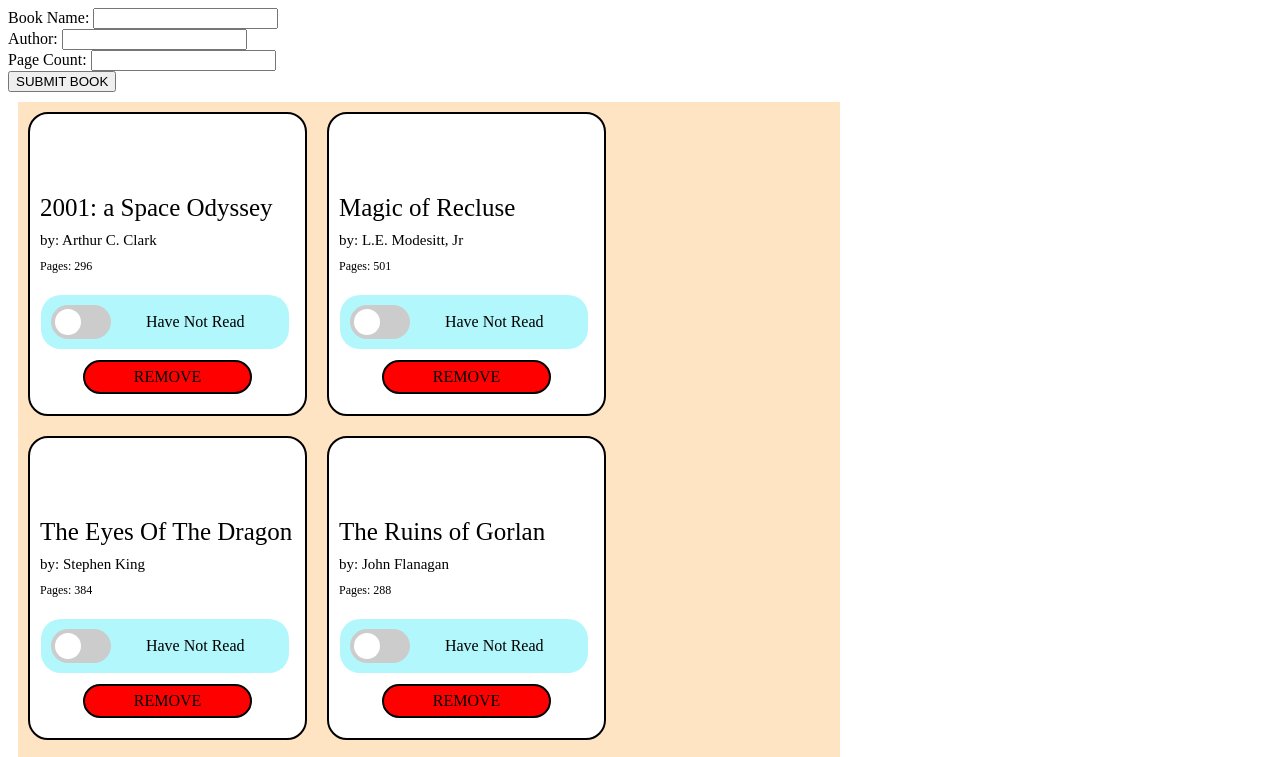
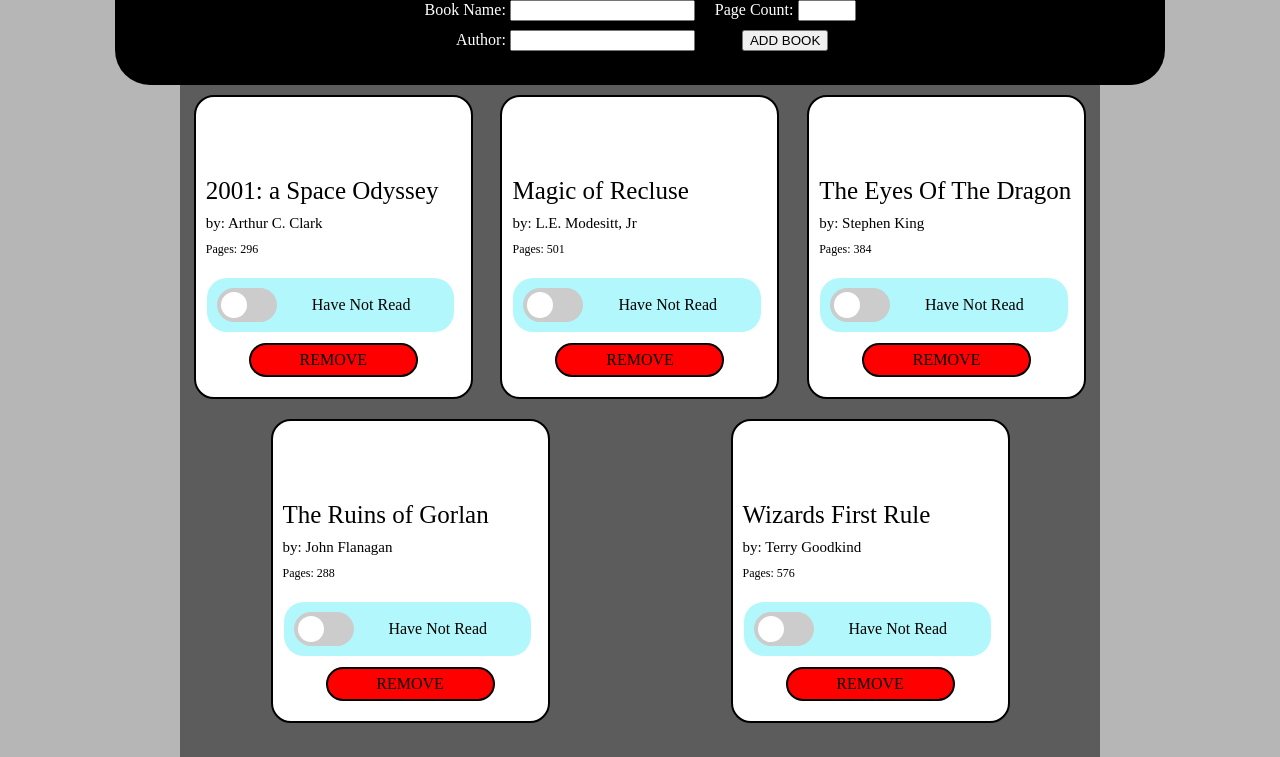
Before and after one commit to cwilliamson29/BookLibrary, a plain HTML site: page index.html in a window 1280 px wide. Shown: the top 757 px of the page. Drawn offline with Linux system fonts and the light colour scheme.

Commit message:
adjusting css styles

```diff
--- a/css/main.css
+++ b/css/main.css
@@ -1,4 +1,65 @@
-.books{
+html,
+body {
+    height: 100%;
+}
+
+body {
+    margin: auto;
+    background: rgb(182, 182, 182);
+}
+
+#addContFixed {
+    width: 100%;
+    height: 85px;
+    margin: 0;
+    position: fixed;
+    display: flex;
+    justify-content: center;
+    z-index: 2;
+}
+
+#addContainer {
+    position: fixed;
+    margin-top: 0;
+    margin: auto;
+    height: 85px;
+    width: 1050px;
+    color: white;
+    background: rgb(0, 0, 0);
+    border-bottom-left-radius: 35px;
+    border-bottom-right-radius: 35px;
+    display: flex;
+    justify-content: center;
+    z-index: 2;
+}
+
+#addLeft {
+    text-align: right;
+    margin-right: 10px;
+}
+
+#addRight {
+    text-align: left;
+    margin-left: 10px;
+    text-align: center;
+}
+
+#headSpace {
+    width: 100%;
+    height: 85px;
+}
+
+#pages,
+#name,
+#author {
+    margin-bottom: 9px;
+}
+
+#pages {
+    width: 50px;
+}
+
+.books {
     min-width: 275px;
     max-width: 275px;
     height: 300px;
@@ -11,31 +72,53 @@
     background-color: white;
 }
 
-  #container{
-    width: 65%;
-    margin: 10px;
+#bg {
+    width: 920px;
+    position: fixed;
+    min-height: 91%;
+    max-height: auto;
+    margin-top: 0;
+    margin-left: auto;
+    margin-right: auto;
+    left: 0;
+    right: 0;
+    background-color: rgb(92, 92, 92);
+    z-index: -1;
+}
+
+#container {
+    width: 920px;
+    min-height: 90%;
+    max-height: auto;
+    margin-top: 0;
+    margin-left: auto;
+    margin-right: auto;
+    left: 0;
+    right: 0;
     display: flex;
     flex-direction: row;
     flex-wrap: wrap;
-    align-items: space-between;
-    justify-content: first-baseline;
-    background-color: bisque;
+    align-content: flex-start;
+    justify-content: space-around;
 }
-  .title{
+
+.title {
     width: 92%;
     font-size: 25px;
     padding-left: 10px;
     padding-right: 10px;
     padding-bottom: 10px;
 }
-  .author{
+
+.author {
     width: 92%;
     font-size: 15px;
     padding-left: 10px;
     padding-right: 10px;
     padding-bottom: 10px;
 }
-  .pages{
+
+.pages {
     width: 92%;
     font-size: 12px;
     padding-left: 10px;
@@ -43,24 +126,27 @@
     padding-bottom: 10px;
 }
 
-
-
 .switch {
     position: relative;
     display: inline-block;
     width: 60px;
     height: 34px;
     margin: 10px;
+    z-index: 1;
 }
 
+
 /* Hide default HTML checkbox */
+
 .switch input {
     opacity: 0;
     width: 0;
     height: 0;
 }
 
+
 /* The slider */
+
 .slider {
     position: absolute;
     cursor: pointer;
@@ -71,6 +157,7 @@
     background-color: #ccc;
     -webkit-transition: .4s;
     transition: .4s;
+    z-index: 1;
 }
 
 .slider:before {
@@ -83,23 +170,26 @@
     background-color: white;
     -webkit-transition: .4s;
     transition: .4s;
+    z-index: 1;
 }
 
-  input:checked + .slider {
+input:checked+.slider {
     background-color: #2196F3;
 }
 
-  input:focus + .slider {
+input:focus+.slider {
     box-shadow: 0 0 1px #2196F3;
 }
 
-  input:checked + .slider:before {
+input:checked+.slider:before {
     -webkit-transform: translateX(26px);
     -ms-transform: translateX(26px);
     transform: translateX(26px);
 }
 
+
 /* Rounded sliders */
+
 .slider.round {
     border-radius: 34px;
 }
@@ -108,23 +198,23 @@
     border-radius: 50%;
 }
 
-  .statusContainer{
+.statusContainer {
     width: 90%;
     display: flex;
-      margin:4%;
+    margin: 4%;
     background-color: rgb(178, 247, 252);
     border-radius: 20px;
 }
 
-  .readStatus{
+.readStatus {
     width: 60%;
     display: flex;
     align-items: center;
     justify-content: center;
 }
 
-  .remove{
-      width:60%;
+.remove {
+    width: 60%;
     height: 30px;
     display: flex;
     align-items: center;
@@ -136,7 +226,8 @@
     margin-right: auto;
     margin-bottom: 20px;
 }
-  .remove:hover{
+
+.remove:hover {
     background-color: rgb(131, 27, 27);
     color: white;
     font-weight: bolder;
--- a/index.html
+++ b/index.html
@@ -9,18 +9,30 @@
 </head>
 
 <body>
+    <div id="addContFixed">
+        <div id="addContainer">
+            <div id="addLeft">
                 <label>Book Name:</label>
                 <input type="text" id="name">
                 <br>
                 <label>Author:</label>
                 <input type="text" id="author">
-	<br>
+            </div>
+
+            <div id="addRight">
                 <label>Page Count:</label>
                 <input type="text" id="pages">
                 <br>
-	<button id="submit">
-		SUBMIT BOOK
-	</button>
+                <button id="submit">ADD BOOK</button>
+            </div>
+
+        </div>
+    </div>
+    <div id="headSpace"></div>
+    <div id="bg">
+
+    </div>
+
 </body>
 
 <script src="js/main.js"></script>
```
Lines whose indentation alone changed are shown as unchanged.
